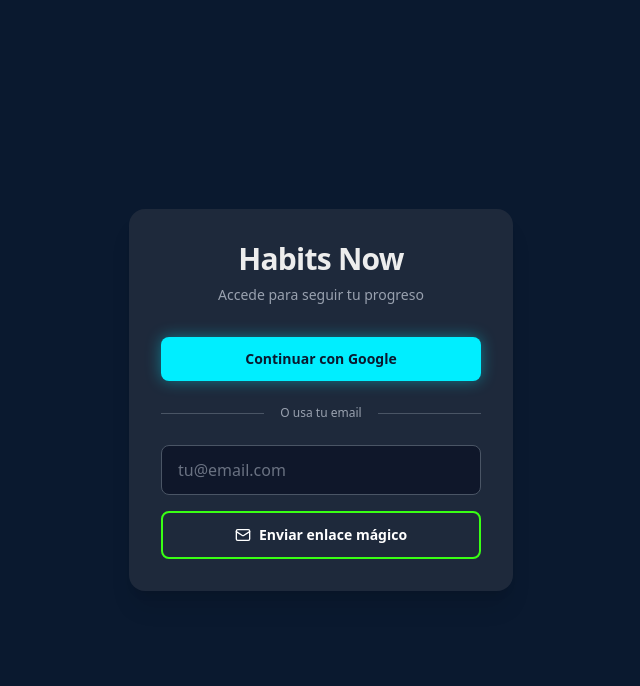
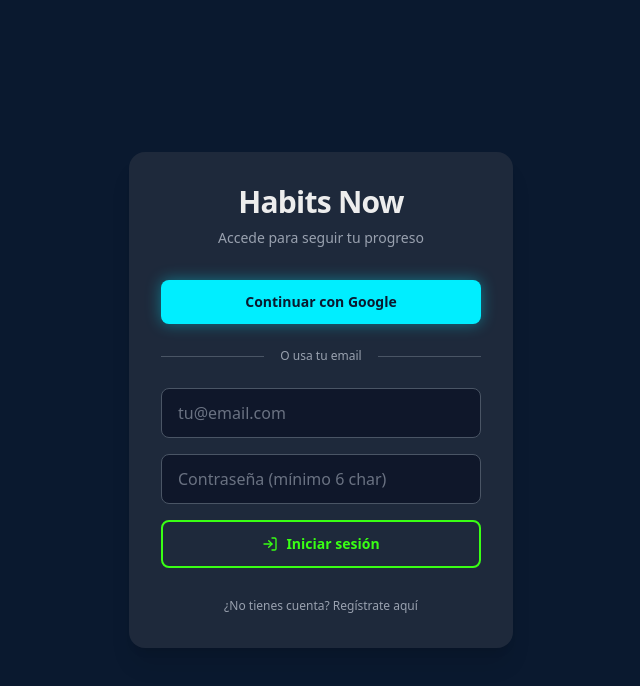
Before and after one commit to aparraut/habits-now, a Next.js app: page /login in a window 1280 px wide. Shown: the top 686 px of the page, without its empty margins (319-959 px from the left). Built offline with nearby package versions, Linux system fonts and the light colour scheme; no server answers.

Commit message:
feat(auth): transition from magic links to email/password dual-state form

```diff
--- a/src/app/login/page.tsx
+++ b/src/app/login/page.tsx
@@ -2,13 +2,17 @@
 
 import { useState } from 'react';
 import { createClient } from '@/lib/supabase/client';
-import { Mail, Loader2 } from 'lucide-react';
+import { Loader2, LogIn, UserPlus } from 'lucide-react';
+import { useRouter } from 'next/navigation';
 
 export default function LoginPage() {
   const [email, setEmail] = useState('');
+  const [password, setPassword] = useState('');
+  const [isSignUp, setIsSignUp] = useState(false);
   const [loading, setLoading] = useState(false);
-  const [message, setMessage] = useState('');
+  const [message, setMessage] = useState({ text: '', type: '' });
   const supabase = createClient();
+  const router = useRouter();
 
   const handleGoogleLogin = async () => {
     await supabase.auth.signInWithOAuth({
@@ -19,22 +23,36 @@ export default function LoginPage() {
     });
   };
 
-  const handleEmailLogin = async (e: React.FormEvent) => {
+  const handleAuth = async (e: React.FormEvent) => {
     e.preventDefault();
     setLoading(true);
-    setMessage('');
+    setMessage({ text: '', type: '' });
 
-    const { error } = await supabase.auth.signInWithOtp({
+    if (isSignUp) {
+      const { error } = await supabase.auth.signUp({
         email,
+        password,
         options: {
           emailRedirectTo: `${window.location.origin}/auth/callback`,
         },
       });
 
       if (error) {
-      setMessage(error.message);
+        setMessage({ text: error.message, type: 'error' });
       } else {
-      setMessage('¡Revisa tu correo para el enlace de acceso!');
+        setMessage({ text: '¡Revisa tu correo para confirmar tu cuenta!', type: 'success' });
+      }
+    } else {
+      const { error } = await supabase.auth.signInWithPassword({
+        email,
+        password,
+      });
+
+      if (error) {
+        setMessage({ text: 'Credenciales inválidas o correo no confirmado', type: 'error' });
+      } else {
+        router.push('/');
+      }
     }
     setLoading(false);
   };
@@ -44,12 +62,15 @@ export default function LoginPage() {
       <div className="w-full max-w-sm p-8 bg-[#1e293b] rounded-2xl shadow-xl space-y-8">
         <div className="text-center">
           <h1 className="text-3xl font-bold tracking-tight text-[#ededed]">Habits Now</h1>
-          <p className="mt-2 text-sm text-gray-400">Accede para seguir tu progreso</p>
+          <p className="mt-2 text-sm text-gray-400">
+            {isSignUp ? 'Crea una cuenta nueva' : 'Accede para seguir tu progreso'}
+          </p>
         </div>
 
         <div className="space-y-4">
           <button
             onClick={handleGoogleLogin}
+            type="button"
             className="w-full flex items-center justify-center gap-3 px-4 py-3 text-sm font-semibold text-[#0a192f] bg-[#00eeff] rounded-lg hover:bg-opacity-90 transition-all shadow-[0_0_15px_rgba(0,238,255,0.4)]"
           >
             Continuar con Google
@@ -61,7 +82,7 @@ export default function LoginPage() {
             <div className="flex-grow border-t border-gray-600"></div>
           </div>
 
-          <form onSubmit={handleEmailLogin} className="space-y-4">
+          <form onSubmit={handleAuth} className="space-y-4">
             <div>
               <input
                 type="email"
@@ -72,19 +93,52 @@ export default function LoginPage() {
                 className="w-full px-4 py-3 bg-[#0f172a] border border-gray-600 rounded-lg focus:outline-none focus:border-[#39ff14] text-[#ededed] placeholder-gray-500"
               />
             </div>
+            <div>
+              <input
+                type="password"
+                required
+                minLength={6}
+                value={password}
+                onChange={(e) => setPassword(e.target.value)}
+                placeholder="Contraseña (mínimo 6 char)"
+                className="w-full px-4 py-3 bg-[#0f172a] border border-gray-600 rounded-lg focus:outline-none focus:border-[#39ff14] text-[#ededed] placeholder-gray-500"
+              />
+            </div>
+
             <button
               type="submit"
               disabled={loading}
-              className="w-full flex items-center justify-center gap-2 px-4 py-3 text-sm font-semibold text-white bg-transparent border-2 border-[#39ff14] rounded-lg hover:bg-[#39ff14] hover:text-[#0a192f] transition-all disabled:opacity-50"
+              className="w-full flex items-center justify-center gap-2 px-4 py-3 text-sm font-semibold text-[#39ff14] bg-transparent border-2 border-[#39ff14] rounded-lg hover:bg-[#39ff14] hover:text-[#0a192f] transition-all disabled:opacity-50"
             >
-              {loading ? <Loader2 className="w-4 h-4 animate-spin" /> : <Mail className="w-4 h-4" />}
-              {loading ? 'Enviando...' : 'Enviar enlace mágico'}
+              {loading ? (
+                <Loader2 className="w-4 h-4 animate-spin" />
+              ) : isSignUp ? (
+                <UserPlus className="w-4 h-4" />
+              ) : (
+                <LogIn className="w-4 h-4" />
+              )}
+              {loading ? 'Procesando...' : isSignUp ? 'Crear cuenta' : 'Iniciar sesión'}
             </button>
           </form>
 
-          {message && (
-            <p className="text-xs text-center text-[#39ff14] mt-4">{message}</p>
+          {message.text && (
+            <p className={`text-sm text-center mt-4 ${message.type === 'error' ? 'text-red-400' : 'text-[#39ff14]'}`}>
+              {message.text}
+            </p>
           )}
+
+          <div className="text-center pt-2">
+            <button
+              type="button"
+              onClick={() => {
+                setIsSignUp(!isSignUp);
+                setMessage({ text: '', type: '' });
+              }}
+              className="text-xs text-gray-400 hover:text-[#39ff14] transition-colors"
+            >
+              {isSignUp ? '¿Ya tienes una cuenta? Inicia sesión' : '¿No tienes cuenta? Regístrate aquí'}
+            </button>
+          </div>
         </div>
       </div>
     </div>
```
Lines whose indentation alone changed are shown as unchanged.
